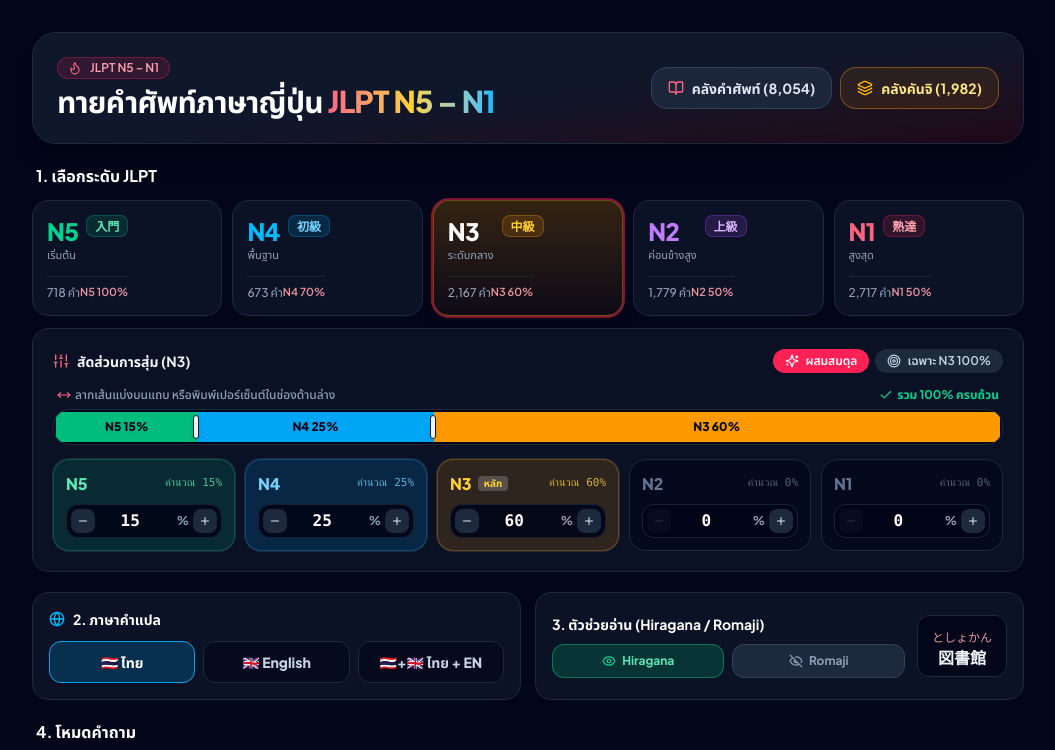
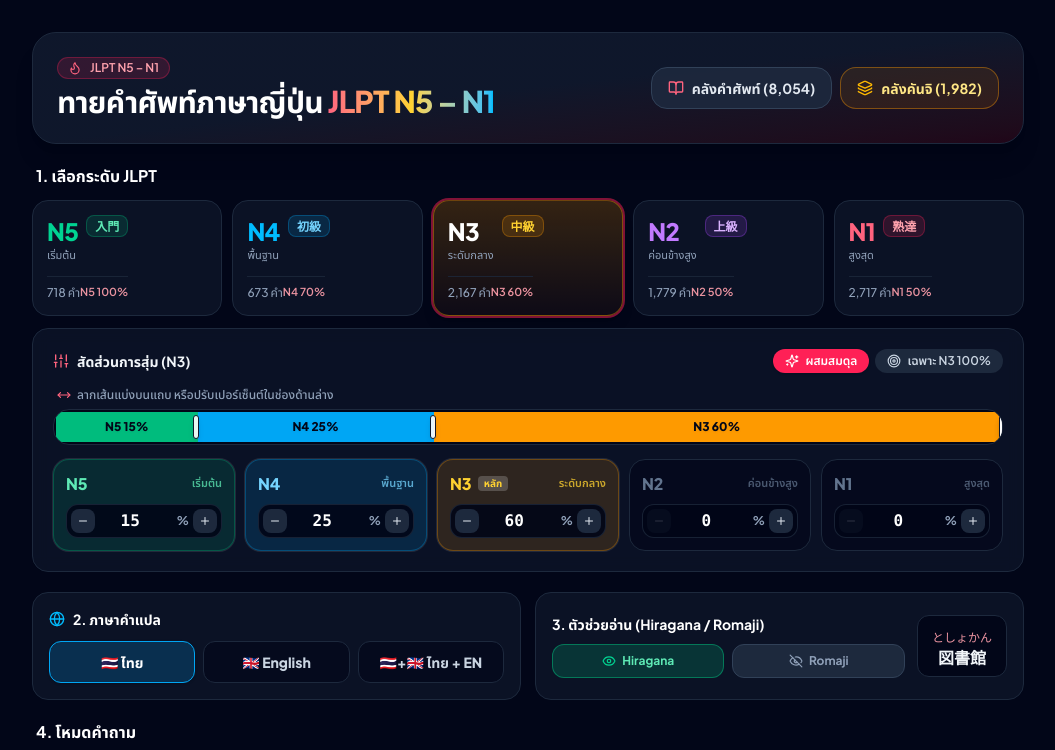
Before and after one commit to JetsadaJan/japanese_vocab, a React (Vite) app: page / in a window 1280 px wide. Shown: the top 750 px of the page, without its empty margins (112-1167 px from the left). Built offline with nearby package versions, Linux system fonts and the light colour scheme.

Commit message:
Streamline percentage slider: direct 1:1 live sync, remove redundant 100% and calculation labels

```diff
--- a/src/components/LevelDistributionPanel.tsx
+++ b/src/components/LevelDistributionPanel.tsx
@@ -1,6 +1,5 @@
-import React, { useCallback, useEffect, useMemo, useRef, useState } from 'react';
+import React, { useEffect, useMemo, useRef, useState } from 'react';
 import {
-  Check,
   Minus,
   MoveHorizontal,
   Plus,
@@ -24,6 +23,81 @@ interface LevelDistributionPanelProps {
   onChangeWeights: (weights: LevelWeights, isSmartMix: boolean) => void;
 }
 
+// Convert weights to 5 cut positions on the bar (0 to 100)
+// cuts = [0, c1, c2, c3, c4, 100]
+const getCutsFromWeights = (w: LevelWeights): number[] => {
+  const c0 = 0;
+  const c1 = Math.max(0, w.N5 || 0);
+  const c2 = c1 + Math.max(0, w.N4 || 0);
+  const c3 = c2 + Math.max(0, w.N3 || 0);
+  const c4 = c3 + Math.max(0, w.N2 || 0);
+  return [c0, c1, c2, c3, c4, 100];
+};
+
+// Adjust one level's weight and balance the difference with others, always maintaining 100%
+function adjustLevelWeight(
+  currentWeights: LevelWeights,
+  targetLevel: JLPTLevel,
+  targetValue: number,
+  orderedLevels: JLPTLevel[]
+): LevelWeights {
+  const targetVal = Math.max(0, Math.min(100, Math.round(targetValue)));
+  const currentVal = currentWeights[targetLevel] ?? 0;
+  const diff = targetVal - currentVal;
+  if (diff === 0) return currentWeights;
+
+  const result: LevelWeights = { ...currentWeights, [targetLevel]: targetVal };
+  const otherLevels = orderedLevels.filter((lvl) => lvl !== targetLevel);
+
+  if (diff > 0) {
+    let remainingToDeduct = diff;
+    const candidates = [...otherLevels]
+      .filter((lvl) => (result[lvl] || 0) > 0)
+      .sort((a, b) => (result[b] || 0) - (result[a] || 0));
+
+    for (const lvl of candidates) {
+      if (remainingToDeduct <= 0) break;
+      const canDeduct = Math.min(result[lvl] || 0, remainingToDeduct);
+      result[lvl] -= canDeduct;
+      remainingToDeduct -= canDeduct;
+    }
+    if (remainingToDeduct > 0) {
+      result[targetLevel] -= remainingToDeduct;
+    }
+  } else {
+    let remainingToAdd = Math.abs(diff);
+    const activeOthers = otherLevels.filter((lvl) => (result[lvl] || 0) > 0);
+    const targetAddLevels = activeOthers.length > 0 ? activeOthers : otherLevels;
+
+    for (let i = 0; remainingToAdd > 0 && i < targetAddLevels.length; i++) {
+      const lvl = targetAddLevels[i];
+      const add = Math.min(
+        100 - (result[lvl] || 0),
+        Math.ceil(remainingToAdd / (targetAddLevels.length - i))
+      );
+      result[lvl] = (result[lvl] || 0) + add;
+      remainingToAdd -= add;
+    }
+  }
+
+  // Ensure exact 100% total
+  const sum = orderedLevels.reduce((acc, lvl) => acc + (result[lvl] || 0), 0);
+  if (sum !== 100) {
+    const error = 100 - sum;
+    if (result[targetLevel] + error >= 0 && result[targetLevel] + error <= 100) {
+      result[targetLevel] += error;
+    } else {
+      let maxLvl = orderedLevels[0];
+      for (const lvl of orderedLevels) {
+        if ((result[lvl] || 0) > (result[maxLvl] || 0)) maxLvl = lvl;
+      }
+      result[maxLvl] = Math.max(0, result[maxLvl] + error);
+    }
+  }
+
+  return result;
+}
+
 export const LevelDistributionPanel: React.FC<LevelDistributionPanelProps> = ({
   selectedLevel,
   weights,
@@ -34,48 +108,26 @@ export const LevelDistributionPanel: React.FC<LevelDistributionPanelProps> = ({
   const barRef = useRef<HTMLDivElement>(null);
   const [draggingHandle, setDraggingHandle] = useState<number | null>(null);
 
+  // Drag state ref for ultra-smooth 60fps tracking without lag or stale closures
+  const dragStateRef = useRef<{
+    handleIdx: number;
+    barRect: DOMRect;
+    initialCuts: number[];
+  } | null>(null);
+
   // Order consistently from N5 (beginner) to N1 (advanced)
-  const orderedLevels = useMemo<JLPTLevel[]>(() => ['N5', 'N4', 'N3', 'N2', 'N1'], []);
+  const orderedLevels = useMemo<JLPTLevel[]>(
+    () => ['N5', 'N4', 'N3', 'N2', 'N1'],
+    []
+  );
+
+  // Cut points on the bar (0 to 100)
+  const cuts = useMemo(() => getCutsFromWeights(weights), [weights]);
 
   const totalWeight = useMemo(
     () => JLPT_LEVELS.reduce((sum, lvl) => sum + (weights[lvl] || 0), 0),
     [weights]
   );
-
-  const getNormalizedPercent = useCallback(
-    (lvl: JLPTLevel): number => {
-      if (totalWeight <= 0) return lvl === selectedLevel ? 100 : 0;
-      return Math.round(((weights[lvl] || 0) / totalWeight) * 100);
-    },
-    [selectedLevel, totalWeight, weights]
-  );
-
-  // Normalizes percentages to sum to exactly 100 for the visual bar segments
-  const normalizedPercents = useMemo(() => {
-    const raw = orderedLevels.map((lvl) => getNormalizedPercent(lvl));
-    const rawSum = raw.reduce((a, b) => a + b, 0);
-    if (rawSum !== 100 && rawSum > 0) {
-      const diff = 100 - rawSum;
-      let maxIdx = 0;
-      for (let i = 1; i < raw.length; i++) {
-        if (raw[i] > raw[maxIdx]) maxIdx = i;
-      }
-      raw[maxIdx] += diff;
-    }
-    return raw;
-  }, [orderedLevels, getNormalizedPercent]);
-
-  // Cumulative positions (cuts) from 0 to 100
-  const cuts = useMemo(() => {
-    const res = [0];
-    let sum = 0;
-    for (let i = 0; i < normalizedPercents.length; i++) {
-      sum += normalizedPercents[i];
-      res.push(sum);
-    }
-    res[res.length - 1] = 100;
-    return res;
-  }, [normalizedPercents]);
 
   const isStrictMode =
     !useSmartMix &&
@@ -93,96 +145,94 @@ export const LevelDistributionPanel: React.FC<LevelDistributionPanelProps> = ({
     onChangeWeights({ ...STRICT_LEVEL_WEIGHTS[selectedLevel] }, false);
   };
 
-  // Direct percentage input by user
+  // Direct percentage input: auto-balances with other levels to maintain 100%
   const handleDirectNumberInput = (lvl: JLPTLevel, val: number) => {
-    const clamped = Math.max(0, Math.min(100, isNaN(val) ? 0 : val));
-    const next = { ...weights, [lvl]: clamped };
+    const next = adjustLevelWeight(weights, lvl, val, orderedLevels);
     setIsCustomizing(true);
     onChangeWeights(next, false);
   };
 
-  // Step button (+5% / -5%)
+  // Step button (+5% / -5%): auto-balances with other levels to maintain 100%
   const handleStepWeight = (lvl: JLPTLevel, delta: number) => {
     const current = weights[lvl] ?? 0;
-    const nextVal = Math.max(0, Math.min(100, current + delta));
-    const next = { ...weights, [lvl]: nextVal };
+    const nextVal = current + delta;
+    const next = adjustLevelWeight(weights, lvl, nextVal, orderedLevels);
     setIsCustomizing(true);
     onChangeWeights(next, false);
   };
 
-  // Auto-balance weights so they total 100%
-  const handleAutoBalance = () => {
-    if (totalWeight <= 0) {
-      onChangeWeights({ ...DEFAULT_LEVEL_WEIGHTS[selectedLevel] }, true);
-      return;
-    }
-    const balanced: LevelWeights = { N1: 0, N2: 0, N3: 0, N4: 0, N5: 0 };
-    let sum = 0;
-    orderedLevels.forEach((lvl) => {
-      const pct = Math.round(((weights[lvl] || 0) / totalWeight) * 100);
-      balanced[lvl] = pct;
-      sum += pct;
-    });
-    if (sum !== 100 && sum > 0) {
-      const diff = 100 - sum;
-      balanced[selectedLevel] = Math.max(0, balanced[selectedLevel] + diff);
-    }
-    setIsCustomizing(true);
-    onChangeWeights(balanced, false);
-  };
-
-  // Draggable divider handle handlers on the visual bar
-  const handleDragStart = (handleIdx: number, e: React.MouseEvent | React.TouchEvent) => {
+  // Draggable divider handle on pointer down (works for both mouse & touch)
+  const handleDragStart = (handleIdx: number, e: React.PointerEvent) => {
     e.preventDefault();
+    e.stopPropagation();
+    if (!barRef.current) return;
+    const rect = barRef.current.getBoundingClientRect();
+    dragStateRef.current = {
+      handleIdx,
+      barRect: rect,
+      initialCuts: getCutsFromWeights(weights),
+    };
     setDraggingHandle(handleIdx);
     setIsCustomizing(true);
   };
 
+  // Drag tracking: moves the divider directly and updates percentage numbers live
   useEffect(() => {
     if (draggingHandle === null) return;
 
-    const handleMove = (clientX: number) => {
-      if (!barRef.current) return;
-      const rect = barRef.current.getBoundingClientRect();
-      if (rect.width <= 0) return;
+    const handlePointerMove = (e: PointerEvent) => {
+      const state = dragStateRef.current;
+      if (!state || !barRef.current) return;
+      const { handleIdx, barRect, initialCuts } = state;
+      if (barRect.width <= 0) return;
 
-      const rawPct = ((clientX - rect.left) / rect.width) * 100;
-      const minPct = cuts[draggingHandle];
-      const maxPct = cuts[draggingHandle + 2];
-      const clamped = Math.round(Math.max(minPct, Math.min(maxPct, rawPct)));
+      const rawPct = ((e.clientX - barRect.left) / barRect.width) * 100;
+      const clampedPct = Math.round(Math.max(0, Math.min(100, rawPct)));
 
-      const leftLevel = orderedLevels[draggingHandle];
-      const rightLevel = orderedLevels[draggingHandle + 1];
+      const cutIdx = handleIdx + 1;
+      const nextCuts = [...initialCuts];
+      nextCuts[cutIdx] = clampedPct;
 
-      const newLeftWeight = clamped - minPct;
-      const newRightWeight = maxPct - clamped;
+      // Push left cuts if they exceed clampedPct
+      for (let i = 1; i < cutIdx; i++) {
+        if (nextCuts[i] > clampedPct) {
+          nextCuts[i] = clampedPct;
+        }
+      }
 
-      const nextWeights = { ...weights };
-      nextWeights[leftLevel] = newLeftWeight;
-      nextWeights[rightLevel] = newRightWeight;
+      // Push right cuts if they are below clampedPct
+      for (let i = cutIdx + 1; i <= 4; i++) {
+        if (nextCuts[i] < clampedPct) {
+          nextCuts[i] = clampedPct;
+        }
+      }
+
+      const nextWeights: LevelWeights = {
+        N5: nextCuts[1] - nextCuts[0],
+        N4: nextCuts[2] - nextCuts[1],
+        N3: nextCuts[3] - nextCuts[2],
+        N2: nextCuts[4] - nextCuts[3],
+        N1: nextCuts[5] - nextCuts[4],
+      };
 
       onChangeWeights(nextWeights, false);
     };
 
-    const onMouseMove = (e: MouseEvent) => handleMove(e.clientX);
-    const onTouchMove = (e: TouchEvent) => {
-      if (e.touches.length > 0) handleMove(e.touches[0].clientX);
+    const handlePointerUp = () => {
+      dragStateRef.current = null;
+      setDraggingHandle(null);
     };
 
-    const onEnd = () => setDraggingHandle(null);
-
-    window.addEventListener('mousemove', onMouseMove);
-    window.addEventListener('mouseup', onEnd);
-    window.addEventListener('touchmove', onTouchMove);
-    window.addEventListener('touchend', onEnd);
+    window.addEventListener('pointermove', handlePointerMove);
+    window.addEventListener('pointerup', handlePointerUp);
+    window.addEventListener('pointercancel', handlePointerUp);
 
     return () => {
-      window.removeEventListener('mousemove', onMouseMove);
-      window.removeEventListener('mouseup', onEnd);
-      window.removeEventListener('touchmove', onTouchMove);
-      window.removeEventListener('touchend', onEnd);
+      window.removeEventListener('pointermove', handlePointerMove);
+      window.removeEventListener('pointerup', handlePointerUp);
+      window.removeEventListener('pointercancel', handlePointerUp);
     };
-  }, [draggingHandle, cuts, orderedLevels, weights, onChangeWeights]);
+  }, [draggingHandle, onChangeWeights]);
 
   return (
     <div className="rounded-2xl border border-slate-800 bg-slate-900/70 p-4 sm:p-5 backdrop-blur-sm space-y-3.5">
@@ -240,25 +290,11 @@ export const LevelDistributionPanel: React.FC<LevelDistributionPanelProps> = ({
 
       {/* Interactive Multi-segment Bar with Draggable Dividers */}
       <div className="space-y-1.5">
-        <div className="flex items-center justify-between text-xs px-1">
-          <span className="flex items-center gap-1 text-slate-400 font-medium">
+        <div className="flex items-center text-xs px-1">
+          <span className="flex items-center gap-1.5 text-slate-400 font-medium">
             <MoveHorizontal className="w-3.5 h-3.5 text-rose-400" />
-            ลากเส้นแบ่งบนแถบ หรือพิมพ์เปอร์เซ็นต์ในช่องด้านล่าง
+            ลากเส้นแบ่งบนแถบ หรือปรับเปอร์เซ็นต์ในช่องด้านล่าง
           </span>
-
-          {totalWeight === 100 ? (
-            <span className="inline-flex items-center gap-1 text-emerald-400 text-xs font-bold">
-              <Check className="w-3.5 h-3.5" /> รวม 100% ครบถ้วน
-            </span>
-          ) : (
-            <button
-              type="button"
-              onClick={handleAutoBalance}
-              className="text-xs text-amber-400 hover:text-amber-300 font-bold underline cursor-pointer"
-            >
-              รวม {totalWeight}% (กดเพื่อปรับให้ครบ 100%)
-            </button>
-          )}
         </div>
 
         {/* The Bar */}
@@ -266,19 +302,21 @@ export const LevelDistributionPanel: React.FC<LevelDistributionPanelProps> = ({
           ref={barRef}
           className="relative h-9 w-full rounded-2xl bg-slate-950 border border-slate-800 p-0.5 flex overflow-hidden select-none touch-none shadow-inner"
         >
-          {orderedLevels.map((lvl, idx) => {
-            const pct = normalizedPercents[idx];
+          {orderedLevels.map((lvl) => {
+            const pct = weights[lvl] ?? 0;
             if (pct <= 0) return null;
             const meta = LEVEL_METADATA[lvl];
             return (
               <div
                 key={lvl}
                 style={{ width: `${pct}%` }}
-                className={`${meta.barColor} h-full transition-all duration-75 flex items-center justify-center overflow-hidden relative`}
+                className={`${meta.barColor} h-full flex items-center justify-center overflow-hidden relative select-none ${
+                  draggingHandle !== null ? '' : 'transition-[width] duration-150'
+                }`}
                 title={`${lvl}: ${pct}%`}
               >
                 {pct >= 8 && (
-                  <span className="text-xs font-black text-slate-950 drop-shadow-xs whitespace-nowrap px-1">
+                  <span className="text-xs font-black text-slate-950 drop-shadow-xs whitespace-nowrap px-1 select-none pointer-events-none">
                     {lvl} {pct}%
                   </span>
                 )}
@@ -289,22 +327,23 @@ export const LevelDistributionPanel: React.FC<LevelDistributionPanelProps> = ({
           {/* Draggable Divider Handles (between N5|N4, N4|N3, N3|N2, N2|N1) */}
           {[0, 1, 2, 3].map((handleIdx) => {
             const pos = cuts[handleIdx + 1];
-            if (pos <= 0 || pos >= 100) return null;
             const isDragging = draggingHandle === handleIdx;
+            // Prioritize handles at extremes so stacked handles can be pulled apart
+            const baseZ = pos <= 50 ? 25 - handleIdx : 21 + handleIdx;
+            const zIndex = isDragging ? 35 : baseZ;
 
             return (
               <div
                 key={handleIdx}
-                style={{ left: `${pos}%` }}
-                onMouseDown={(e) => handleDragStart(handleIdx, e)}
-                onTouchStart={(e) => handleDragStart(handleIdx, e)}
-                className="absolute top-0 bottom-0 -ml-2.5 w-5 flex items-center justify-center cursor-ew-resize z-20 group"
+                style={{ left: `${pos}%`, zIndex }}
+                onPointerDown={(e) => handleDragStart(handleIdx, e)}
+                className="absolute top-0 bottom-0 -ml-3 w-6 flex items-center justify-center cursor-ew-resize group touch-none select-none"
                 title={`ลากปรับสัดส่วนระหว่าง ${orderedLevels[handleIdx]} และ ${orderedLevels[handleIdx + 1]}`}
               >
                 <div
-                  className={`w-1.5 h-6 rounded-full transition-all ${
+                  className={`w-1.5 h-6 rounded-full transition-transform ${
                     isDragging
-                      ? 'bg-white ring-2 ring-rose-500 scale-125 shadow-lg'
+                      ? 'bg-white ring-2 ring-rose-500 scale-125 shadow-lg shadow-rose-500/50'
                       : 'bg-white/90 group-hover:bg-white group-hover:scale-110 shadow-md border border-slate-900'
                   }`}
                 />
@@ -316,9 +355,8 @@ export const LevelDistributionPanel: React.FC<LevelDistributionPanelProps> = ({
 
       {/* 5 Level Cards with Direct Number Input & Steppers */}
       <div className="grid grid-cols-2 sm:grid-cols-5 gap-2.5">
-        {orderedLevels.map((lvl, idx) => {
-          const pct = normalizedPercents[idx];
-          const rawVal = weights[lvl] ?? 0;
+        {orderedLevels.map((lvl) => {
+          const val = weights[lvl] ?? 0;
           const meta = LEVEL_METADATA[lvl];
           const isSelected = selectedLevel === lvl;
 
@@ -326,7 +364,7 @@ export const LevelDistributionPanel: React.FC<LevelDistributionPanelProps> = ({
             <div
               key={lvl}
               className={`rounded-2xl p-2.5 sm:p-3 border transition-all flex flex-col justify-between gap-2 ${
-                rawVal > 0
+                val > 0
                   ? `${meta.badgeClass} ring-1 ring-white/10`
                   : 'bg-slate-950/60 border-slate-800 text-slate-500'
               }`}
@@ -340,8 +378,8 @@ export const LevelDistributionPanel: React.FC<LevelDistributionPanelProps> = ({
                     </span>
                   )}
                 </div>
-                <span className="text-[11px] font-medium opacity-80 font-mono">
-                  คำนวณ {pct}%
+                <span className="text-[11px] font-semibold opacity-75">
+                  {meta.subtitle}
                 </span>
               </div>
 
@@ -350,7 +388,7 @@ export const LevelDistributionPanel: React.FC<LevelDistributionPanelProps> = ({
                 <button
                   type="button"
                   onClick={() => handleStepWeight(lvl, -5)}
-                  disabled={rawVal <= 0}
+                  disabled={val <= 0}
                   className="w-6 h-6 rounded-lg bg-slate-800 hover:bg-slate-700 text-slate-200 flex items-center justify-center transition-all disabled:opacity-20 cursor-pointer"
                   title="ลด 5%"
                 >
@@ -363,8 +401,10 @@ export const LevelDistributionPanel: React.FC<LevelDistributionPanelProps> = ({
                     min={0}
                     max={100}
                     step={1}
-                    value={rawVal}
-                    onChange={(e) => handleDirectNumberInput(lvl, Number(e.target.value))}
+                    value={val}
+                    onChange={(e) =>
+                      handleDirectNumberInput(lvl, Number(e.target.value))
+                    }
                     className="w-full text-center font-mono font-extrabold text-sm sm:text-base text-white bg-transparent outline-none p-0 focus:text-rose-400"
                   />
                   <span className="text-xs font-bold text-slate-400 select-none">%</span>
@@ -373,7 +413,7 @@ export const LevelDistributionPanel: React.FC<LevelDistributionPanelProps> = ({
                 <button
                   type="button"
                   onClick={() => handleStepWeight(lvl, 5)}
-                  disabled={rawVal >= 100}
+                  disabled={val >= 100}
                   className="w-6 h-6 rounded-lg bg-slate-800 hover:bg-slate-700 text-slate-200 flex items-center justify-center transition-all disabled:opacity-20 cursor-pointer"
                   title="เพิ่ม 5%"
                 >
```
